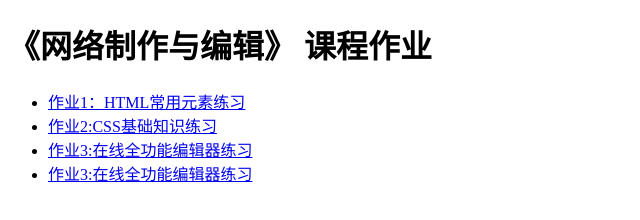
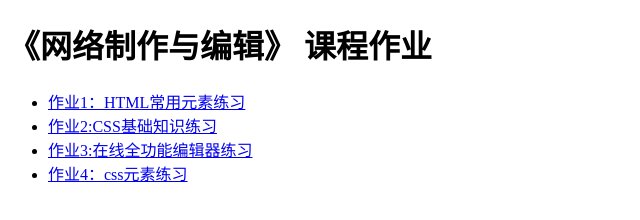
Before and after one commit to xiaoqi0420/21-3, a plain HTML site: page index.html in a window 1280 px wide. Shown: the whole page, without its empty margins (0-640 px from the left). Drawn offline with Linux system fonts and the light colour scheme.

Commit message:
3月29日css元素练习

```diff
--- a/index.html
+++ b/index.html
@@ -11,7 +11,7 @@
     <li><a href="01-html.html">作业1：HTML常用元素练习</a></li>
     <li><a href="02-css.html">作业2:CSS基础知识练习</a></li>
     <li><a href="03-html.html">作业3:在线全功能编辑器练习</a></li>
-    <li><a href="03-css.html">作业3:在线全功能编辑器练习</a></li>
+    <li><a href="03-css.html">作业4：css元素练习</a></li>
   </ul>
 </body>
 </html>
```
